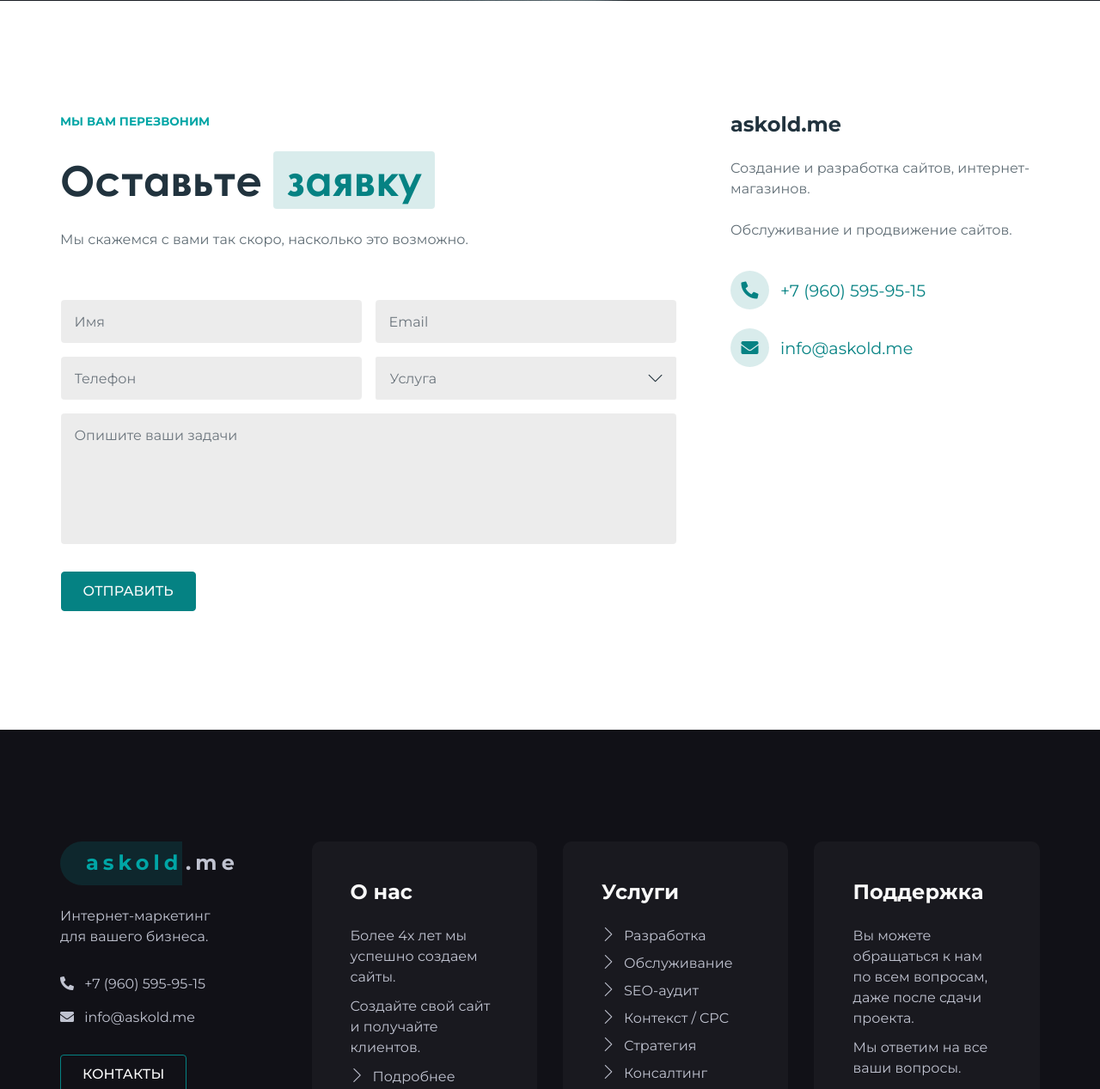
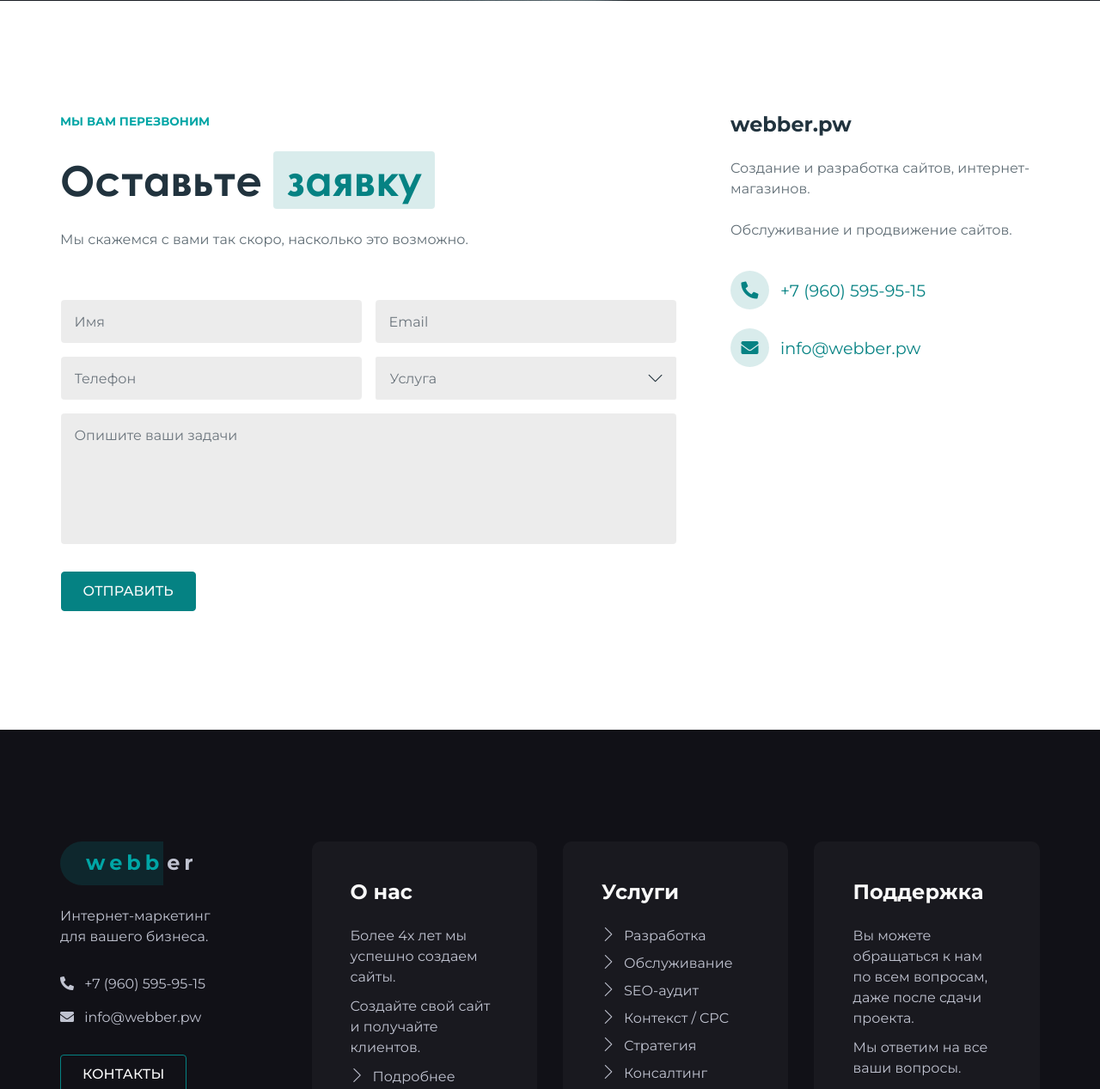
Before and after one commit to astakhovaskold/askold-me, a PHP site: page / in a window 1280 px wide. Shown: the part 5233-6500 px from the top of the page at 86% size. Run offline with PHP 8.4, Linux system fonts and the light colour scheme; some libraries are stand-ins or nearby versions.

Commit message:
webber.ru - host changed

```diff
--- a/assets/js/main.js
+++ b/assets/js/main.js
@@ -984,7 +984,7 @@ jQuery(function ($) {
       expiration: 30, // This is the default value, in days
       domain: window.location.hostname, // If you run the same cookie notice on all subdomains, define the main domain starting with a .
       implicit: true, // Accept cookies on page scroll automatically
-      statement: "https://askold.me", // Link to your cookie statement page
+      statement: "https://webber.pw", // Link to your cookie statement page
       performance: ["JSESSIONID"], // Cookies in the performance category.
       analytics: ["ga"], // Cookies in the analytics category.
       marketing: ["SSID"], // Cookies in the marketing category.
--- a/humans.txt
+++ b/humans.txt
@@ -1,7 +1,7 @@
 /* TEAM */
 
 Your title: Askold Astakhov
-Site: https://askold.me
+Site: https://webber.pw
 Location: Russia
 
 
--- a/include/ajax.php
+++ b/include/ajax.php
@@ -81,7 +81,7 @@ $message = '
 
 // формируем headers для письма
 $headers  = "Content-type: text/html; charset=utf-8 \r\n"; // Заголовок для работы HTML в письме
-$headers .= "From: Сообщение с сайта <info@askold.me>\r\n"; // от кого
+$headers .= "From: Сообщение с сайта <info@webber.pw>\r\n"; // от кого
 
 // кодируем заголовок в UTF-8
 $subject = preg_replace("/(\r\n)|(\r)|(\n)/", "", $subject);
--- a/include/footer.php
+++ b/include/footer.php
@@ -11,9 +11,9 @@
                             <a class="navbar-brand" href="/">
                                 <span class="brand">
                                     <span class="featured">
-                                        <span class="first">askold</span>
+                                        <span class="first">webb</span>
                                     </span>
-                                    <span class="last">.me</span>
+                                    <span class="last">er</span>
                                 </span>
 
                                 <!--
@@ -93,7 +93,7 @@
                              -->
                         </div>
                         <div class="col-12 col-md-6 p-3 text-center text-lg-right">
-                            <p>© <?php echo date("Y"); ?> askold.me</p>
+                            <p>© <?php echo date("Y"); ?> webber.pw</p>
                         </div>
                     </div>
                 </div>
--- a/include/header.php
+++ b/include/header.php
@@ -13,7 +13,7 @@
 
         <!--[if IE]><meta http-equiv="x-ua-compatible" content="IE=9" /><![endif]-->
 
-        <title>Разработка сайтов и SEO-продвижение в Туле &ndash; askold.me</title>
+        <title>Разработка сайтов и SEO-продвижение в Туле &ndash; webber.pw</title>
 
         <meta name="description" content="Создание сайта, SEO-аудит и продвижение вашего сайта. Увеличте свои продажи с помощью сайта.">
         <meta name="subject" content="Разработка и создание сайтов, IT, веб-разработка, SEO-продвижение">
@@ -21,8 +21,8 @@
 
         <meta property="og:title" content="Разработка сайтов и SEO-продвижение в Туле">
         <meta property="og:description" content="Создание сайта, SEO-аудит и продвижение вашего сайта. Увеличте свои продажи с помощью сайта.">
-        <meta property="og:url" content="https://askold.me/">
-        <meta property="og:site_name" content="askold.me">
+        <meta property="og:url" content="https://webber.pw/">
+        <meta property="og:site_name" content="webber.pw">
         <meta property="og:type" content="article">
         <meta property="og:image" content="assets/images/favicon.png">
         <!-- ==============================================
@@ -166,9 +166,9 @@
                     <a class="navbar-brand" href="/">
                         <span class="brand">
                             <span class="featured">
-                                <span class="first">askold</span>
+                                <span class="first">webb</span>
                             </span>
-                            <span class="last">.me</span>
+                            <span class="last">er</span>
                         </span>
 
                         <!--
--- a/include/info.php
+++ b/include/info.php
@@ -5,7 +5,7 @@ $phone = [
 	'link' => '+79605959515',
 ];
 
-$email = 'info@askold.me';
+$email = 'info@webber.pw';
 
 $social = [
 	'vk' => '',
--- a/index.php
+++ b/index.php
@@ -400,7 +400,7 @@
                     </div>
                     <div class="col-12 col-md-4">
                         <div class="contacts">
-                            <h4>askold.me</h4>
+                            <h4>webber.pw</h4>
                             <p>Создание и разработка сайтов, интернет-магазинов.</p>
                             <p>Обслуживание и продвижение сайтов.</p>
                             <ul class="navbar-nav">
--- a/robots.txt
+++ b/robots.txt
@@ -1,4 +1,4 @@
 User-agent: *
 Allow: /
 
-Sitemap: https://askold.me/sitemap.xml
+Sitemap: https://webber.pw/sitemap.xml
--- a/sitemap.xml
+++ b/sitemap.xml
@@ -8,7 +8,7 @@
 
 
 <url>
-  <loc>https://askold.me:443/</loc>
+  <loc>https://webber.pw:443/</loc>
   <lastmod>2021-01-22T15:14:25+00:00</lastmod>
 </url>
 
```
